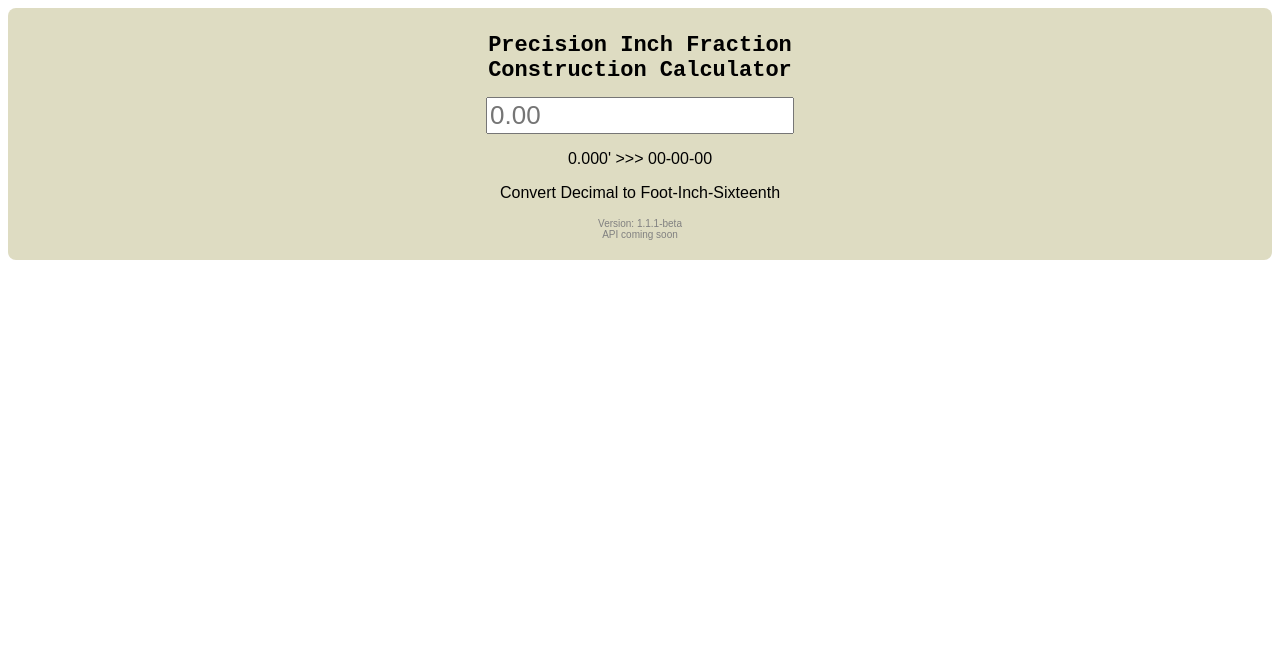
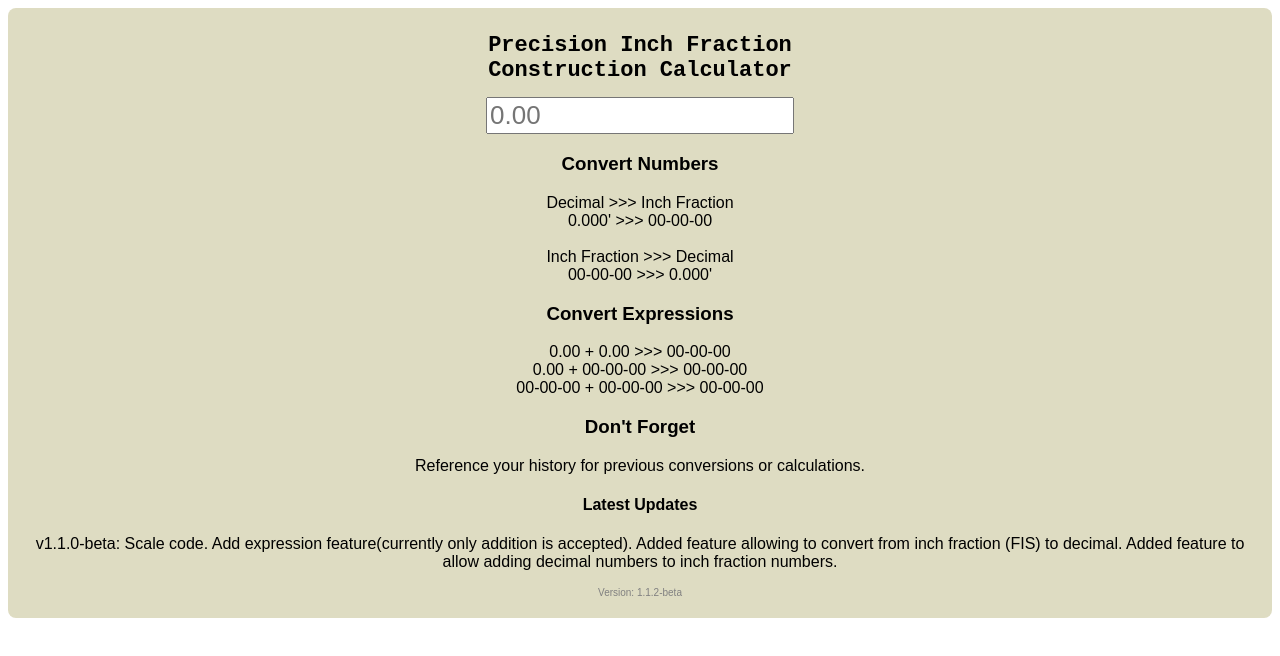
Before and after one commit to isaacdozier/ip-api, a website: page index.html in a window 1280 px wide. Drawn offline with Linux system fonts and the light colour scheme.

Commit message:
v1.1.2: Add information to page and version notes

```diff
--- a/index.html
+++ b/index.html
@@ -10,19 +10,38 @@
 <body>
 <div id="Content">
 	<div>
+		<div>
 			<h1 class="heading">Precision Inch Fraction<br />Construction Calculator</h1>
 		</div>
+		<div>
 			<input type="text" id="f" placeholder="0.00" onkeydown="calculate(this)"/>
 			<p id="userMessage"></p>
 			<p id="result"></p>
+		</div>
+		<div class="conversion">
+			<h3>Convert Numbers</h3>
+			<p>Decimal >>> Inch Fraction
+			<br />0.000'  >>>  00-00-00
+			<br />
+			<br />Inch Fraction >>> Decimal
+			<br />00-00-00  >>>  0.000'</p>
+
+			<h3>Convert Expressions</h3>
+			<p>0.00 + 0.00 >>> 00-00-00
+			<br />0.00 + 00-00-00 >>> 00-00-00
+			<br />00-00-00 + 00-00-00 >>> 00-00-00</p>
+
+			<h3>Don't Forget</h3>
+			<p>Reference your history for previous conversions or calculations.</p>
+
+			<h4>Latest Updates</h4>
+			<p>v1.1.0-beta: Scale code. Add expression feature(currently only addition is accepted). Added feature allowing to convert from inch fraction (FIS) to decimal. Added feature to allow adding decimal numbers to inch fraction numbers.</p>
+		</div>
 		<div>
-			<p class="conversion">0.000'  >>>  00-00-00</p>
-			<p class="conversion">Convert Decimal to Foot-Inch-Sixteenth</p>
 			<p class="foot">
-				Version: 1.1.1-beta
-				<br />
-				API coming soon
+				Version: 1.1.2-beta
 			</p>
+		</div>
 	</div>
 </div>
 
```
Lines whose indentation alone changed are shown as unchanged.
